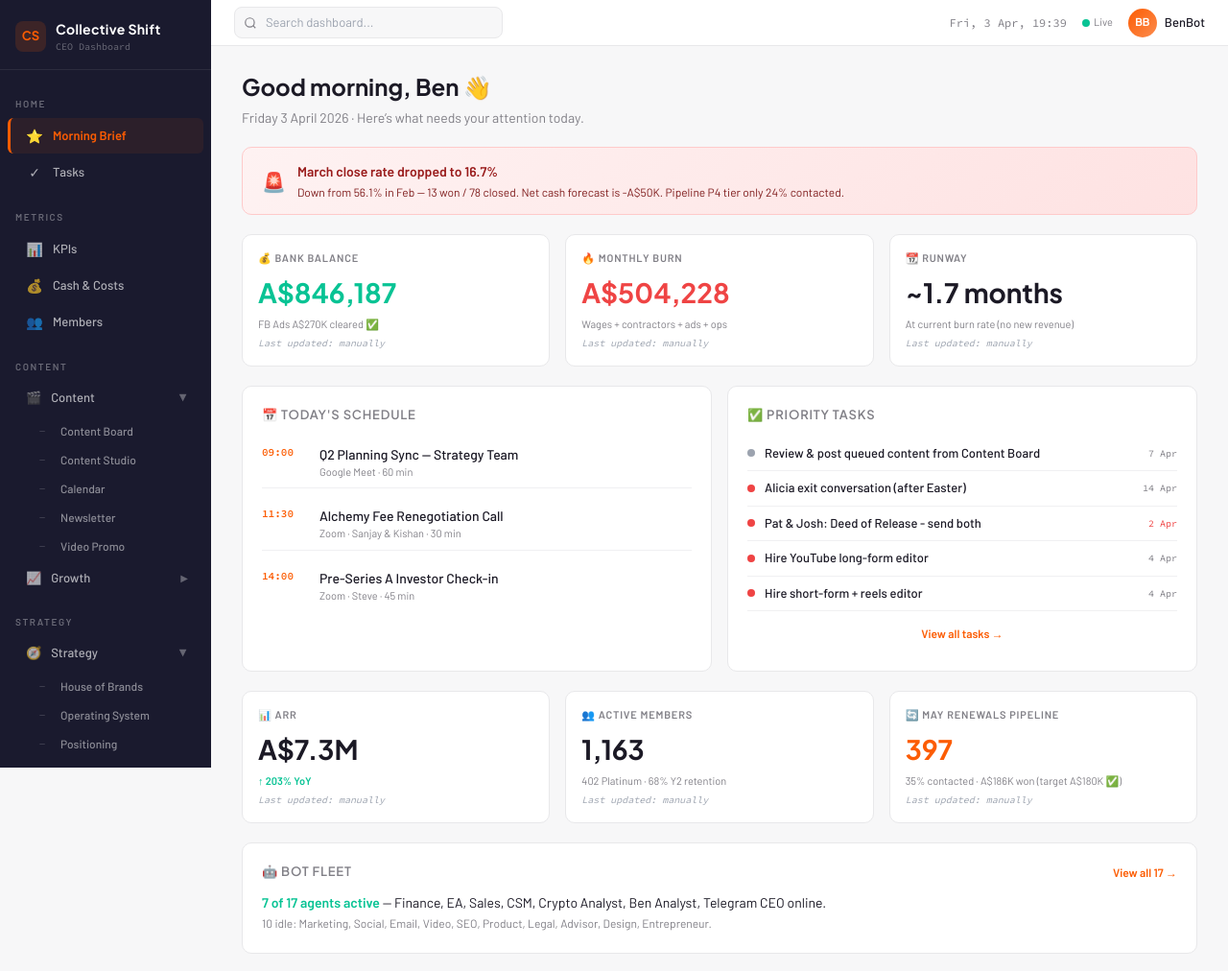
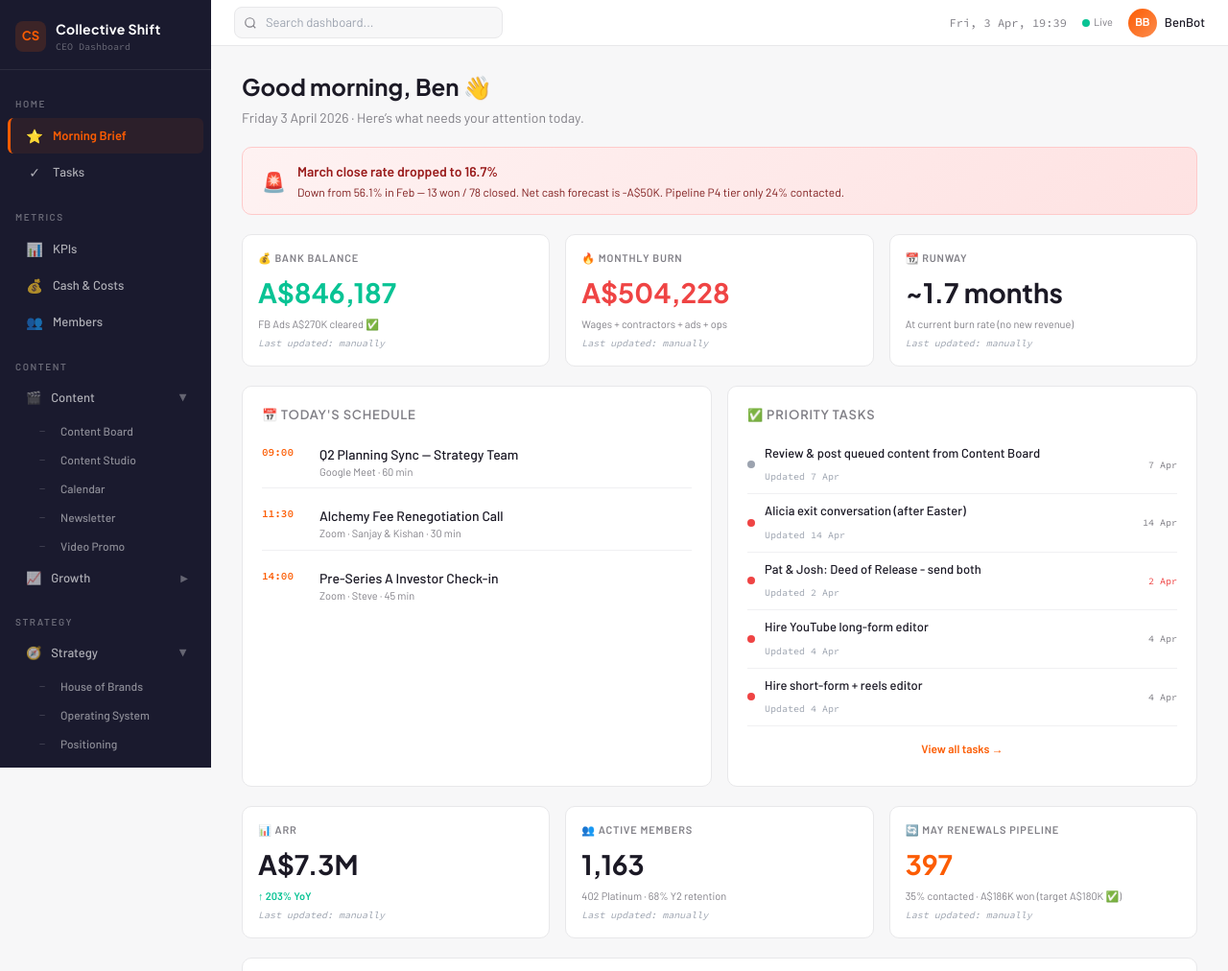
Before and after one commit to bensimpsonau/cs-ceo-dashboard, a website: page public/index.html in a window 1280 px wide. Shown: the top 1012 px of the page at 96% size. Drawn offline with nearby package versions, Linux system fonts and the light colour scheme.

Commit message:
Dashboard: add 'Updated' timestamp label to all task cards (brief + tasks views)

```diff
--- a/public/index.html
+++ b/public/index.html
@@ -1282,10 +1282,24 @@ const STATUS_CYCLE = ['todo','progress','done','on-hold'];
 
 function escHtml(str) { const d = document.createElement('div'); d.textContent = str; return d.innerHTML; }
 
+let _tasksJsonUpdated = null; // file-level "updated" from tasks.json
+
+function getTaskUpdatedLabel(task) {
+  // Best available: completedAt > due > file-level updated timestamp
+  const dateStr = task.completedAt || task.due || (_tasksJsonUpdated ? _tasksJsonUpdated.split('T')[0] : null);
+  if (!dateStr) return '';
+  try {
+    const d = new Date(dateStr + (dateStr.includes('T') ? '' : 'T00:00:00'));
+    if (isNaN(d)) return '';
+    return 'Updated ' + d.toLocaleDateString('en-AU', { day: 'numeric', month: 'short' });
+  } catch(e) { return ''; }
+}
+
 async function fetchTasks() {
   try {
     const res = await fetch('tasks.json?_=' + Date.now());
     const data = await res.json();
+    _tasksJsonUpdated = data.updated || null;
     priorities = data.tasks || [];
     // Merge localStorage overrides per task
     priorities.forEach(t => {
@@ -1410,7 +1424,10 @@ function renderTasks() {
 
     html += `<div class="task-row" data-status="${effective.status}" onclick="toggleExpand(${globalIdx})">
       <button class="status-pill" data-st="${effective.status}" title="Click to cycle status" onclick="event.stopPropagation(); cycleStatus(${globalIdx})">${STATUS_LABELS[effective.status] || '?'}</button>
-      <span class="task-name ${effective.status === 'done' ? 'done' : ''}" style="flex:1; min-width:0;">${escHtml(effective.name)}</span>
+      <div style="flex:1; min-width:0;">
+        <span class="task-name ${effective.status === 'done' ? 'done' : ''}">${escHtml(effective.name)}</span>
+        ${getTaskUpdatedLabel(effective) ? `<div style="font-size:10px; color:#9CA3AF; margin-top:1px; font-family:'Source Code Pro',monospace;">${getTaskUpdatedLabel(effective)}</div>` : ''}
+      </div>
       <div class="task-row-meta" style="display:flex; align-items:center; gap:8px; flex-shrink:0;">
         <button class="priority-selector" data-priority="${taskPrio}" onclick="cyclePriority('${effective.id}', event)" title="Click to change priority">${PRIORITY_LABELS[taskPrio] || '\u26AA Normal'}</button>
         ${effective.category ? `<span class="category-badge" style="background:${cat.bg}; color:${cat.text};">${effective.category}</span>` : ''}
@@ -1463,7 +1480,10 @@ function renderBriefTasks() {
     const dueLabel = p.due ? (p.due === todayStr ? 'Today' : new Date(p.due + 'T00:00:00').toLocaleDateString('en-AU', { day: 'numeric', month: 'short' })) : '';
     return `<div style="display:flex; align-items:center; gap:10px; padding:8px 0; border-bottom:1px solid #F0F0F2;">
       <div style="width:8px; height:8px; border-radius:50%; background:${STATUS_COLORS[p.status] || '#807F86'}; flex-shrink:0;"></div>
-      <span class="brief-task-name" style="font-size:13px; font-weight:500; flex:1; min-width:0; overflow:hidden; text-overflow:ellipsis; white-space:nowrap;">${escHtml(p.name)}</span>
+      <div style="flex:1; min-width:0;">
+        <span class="brief-task-name" style="font-size:13px; font-weight:500; overflow:hidden; text-overflow:ellipsis; white-space:nowrap; display:block;">${escHtml(p.name)}</span>
+        ${getTaskUpdatedLabel(p) ? `<span style="font-size:10px; color:#9CA3AF; font-family:'Source Code Pro',monospace;">${getTaskUpdatedLabel(p)}</span>` : ''}
+      </div>
       ${dueLabel ? `<span style="font-size:10px; font-family:'Source Code Pro',monospace; color:${isOverdue ? '#EF4444' : '#807F86'}; white-space:nowrap;">${dueLabel}</span>` : ''}
     </div>`;
   }).join('');
```
